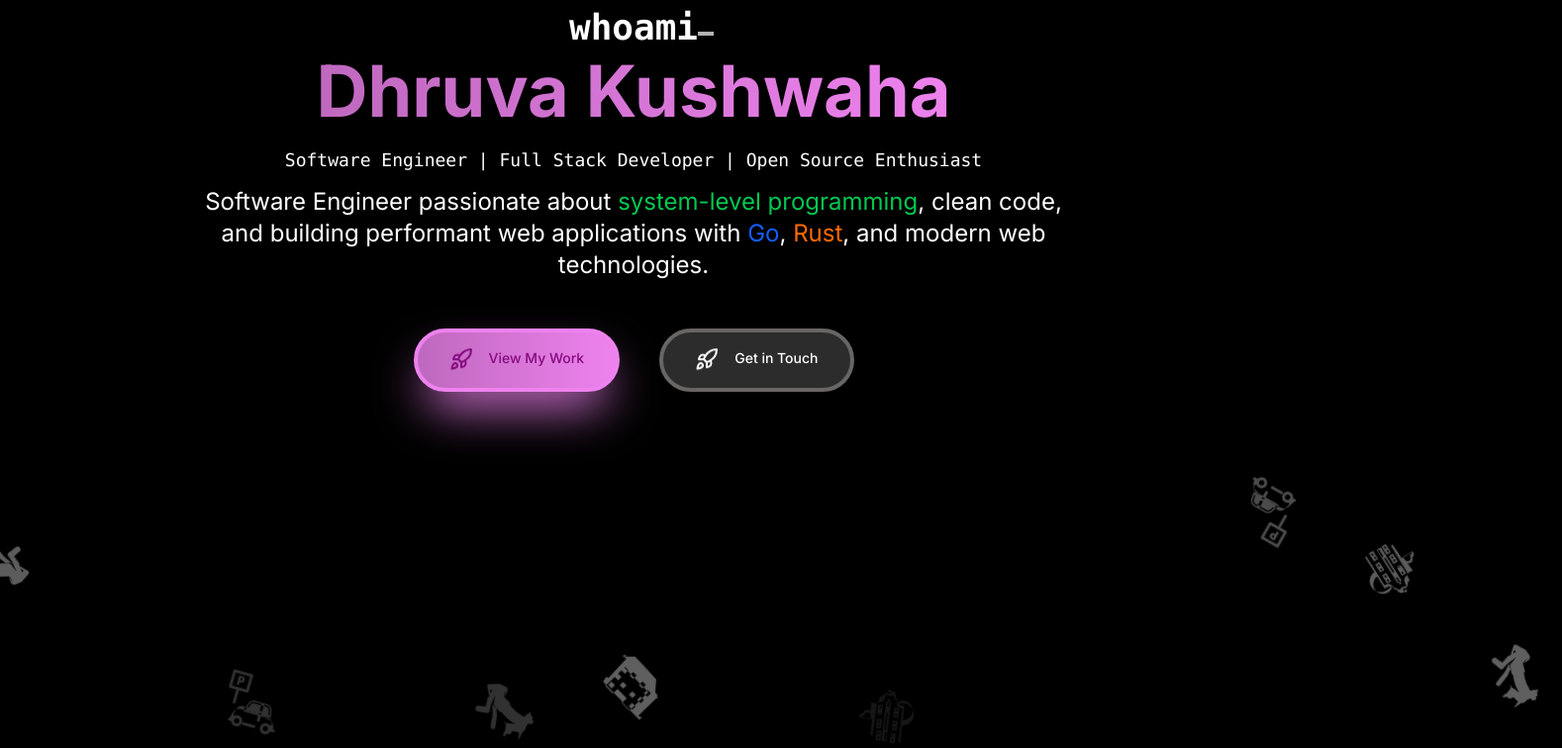
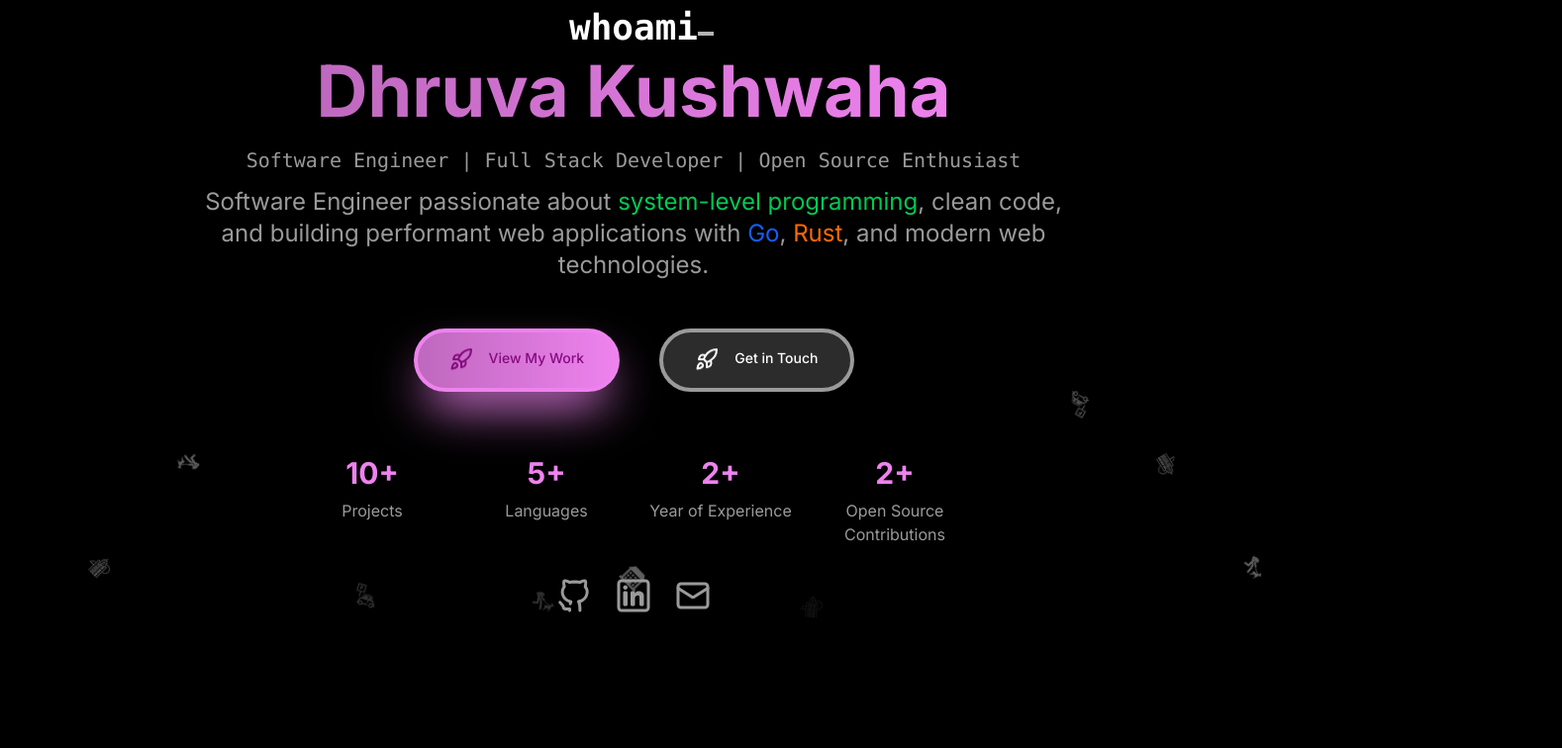
Before and after one commit to Dhruva430/portfolio, a Next.js app: page / in a window 1280 px wide. Shown: the part 199-955 px from the top of the page at 99% size, 1578 px wide, since content can reach past the window. After the commit the page ends 875 px from the top, so only its background shows below. Built offline with nearby package versions, Linux system fonts and the light colour scheme.

Commit message:
fix: background animation

```diff
--- a/app/globals.css
+++ b/app/globals.css
@@ -27,11 +27,12 @@
   --primary: rgb(255, 166, 0);
   --primary-foreground: white;
   --foreground: #ffffff;
-  --muted-foreground: #ffffff;
+  --muted-foreground: #9a9a9a;
+  --text-foreground: #ffffff;
   --secondary: rgb(49, 49, 49);
   --background: #000000;
-  --muted-background: #000000;
-  --border: #686565;
+  --muted-background: #a39898;
+  --border: #9a9a9a;
 }
 
 /* Keyframe animations */
--- a/app/page.tsx
+++ b/app/page.tsx
@@ -1,6 +1,6 @@
 "use client";
 import Link from "next/link";
-import { Rocket } from "lucide-react";
+import { Mail, Rocket } from "lucide-react";
 import { gsap } from "gsap";
 import { MorphSVGPlugin } from "gsap/MorphSVGPlugin";
 import { useEffect } from "react";
@@ -25,6 +25,9 @@ import Pizza from "@/components/morph/morph4/pizza";
 import Dinner from "@/components/morph/morph4/dinner";
 import Burger from "@/components/morph/morph4/burger";
 
+import Linkedin from "@/assets/linkedin.svg";
+import Github from "@/assets/github.svg";
+
 export default function Home() {
   useEffect(() => {
     gsap.registerPlugin(MorphSVGPlugin);
@@ -37,14 +40,15 @@ export default function Home() {
     ]);
 
     const wait = (ms: number) => new Promise((res) => setTimeout(res, ms));
-    const DURATION = 4000;
+    const DURATION = 3000;
 
-    (async function loop() {
+    async function loop() {
       await wait(DURATION);
+      console.log("Starting morphing loop");
 
-      while (true) {
       // 1 → 2
       morphs.forEach(([from, to]) => {
+        console.log(from, to);
         gsap.to(from, {
           morphSVG: { shape: to, shapeIndex: 0 },
           duration: 2,
@@ -52,7 +56,6 @@ export default function Home() {
           immediateRender: false,
         });
       });
-        await wait(DURATION);
 
       // 2 → 3
       morphs.forEach(([_, from, to]) => {
@@ -63,7 +66,6 @@ export default function Home() {
           immediateRender: false,
         });
       });
-        await wait(DURATION);
 
       // 3 → 4
       morphs.forEach(([, , from, to]) => {
@@ -74,7 +76,6 @@ export default function Home() {
           immediateRender: false,
         });
       });
-        await wait(DURATION);
 
       // 4 → 1
       morphs.forEach(([to, , , from]) => {
@@ -85,13 +86,14 @@ export default function Home() {
           immediateRender: false,
         });
       });
-        await wait(DURATION);
+      requestAnimationFrame(loop);
     }
-    })();
+    requestAnimationFrame(loop);
   }, []);
 
   return (
-    <div className="max-w-7xl mx-auto flex items-center flex-col select-none">
+    <div className="relative overflow-hidden select-none ">
+      <div className="max-w-7xl mx-auto flex  items-center flex-col ">
         <div className="flex items-end relative mt-30">
           <h2 className="text-4xl font-mono font-bold">whoami</h2>
           <span className="h-1 w-4 animate-blink absolute bg-foreground right-0 top-6 translate-x-full"></span>
@@ -100,19 +102,19 @@ export default function Home() {
         <h1 className="text-7xl font-bold text-gradient-primary p-2 text-primary ">
           Dhruva Kushwaha
         </h1>
-      <p className="text-muted-foreground text-lg font-mono my-3">
+        <p className="text-muted-foreground text-xl font-mono my-3">
           Software Engineer | Full Stack Developer | Open Source Enthusiast
         </p>
         <p className="text-2xl max-w-4xl text-center text-muted-foreground mb-12">
           Software Engineer passionate about{" "}
-        <span className="text-green-500">system-level programming</span>, clean
-        code, and building performant web applications with
+          <span className="text-green-500">system-level programming</span>,
+          clean code, and building performant web applications with
           <span className="text-blue-600"> Go</span>,
           <span className="text-orange-500"> Rust</span>, and modern web
           technologies.
         </p>
 
-      <div className="flex gap-10 items-center">
+        <div className="flex gap-10 items-center mb-16">
           <Link
             href={"/projects"}
             className="text-primary-foreground text-gradiant-primary text-sm flex justify-center border-4 border-primary gap-4 px-8 py-4 rounded-full font-medium shadow-2xl shadow-primary hover:scale-105 transition-transform delay cursor-none bg-gradient-to-r from-primary/80 to-primary"
@@ -128,8 +130,28 @@ export default function Home() {
             <span className="text-secondary-foreground">Get in Touch</span>
           </Link>
         </div>
-
-      <div className="flex gap-17 ">
+        <div className="grid grid-cols-2 md:grid-cols-4 gap-8 max-w-2xl mx-auto mb-4">
+          {[
+            { value: "10+", label: "Projects" },
+            { value: "5+", label: "Languages" },
+            { value: "2+", label: "Year of Experience" },
+            { value: "2+", label: "Open Source Contributions" },
+          ].map((item) => (
+            <div className="text-center" key={item.label}>
+              <div className="text-3xl font-bold text-primary mb-2">
+                {item.value}
+              </div>
+              <div className="text-muted-foreground">{item.label}</div>
+            </div>
+          ))}
+        </div>
+        <div className="flex gap-6 mb-10 p-4">
+          <Github className="text-muted-foreground size-9 hover:text-primary " />
+          <Linkedin className="text-muted-foreground size-9 hover:text-primary" />
+          <Mail className="text-muted-foreground size-9 hover:text-primary  " />
+        </div>
+      </div>
+      <div className="flex gap-17 absolute h-screen w-screen left-0 right-0 bottom-0 top-100 -z-50">
         {Array.from({ length: 15 }).map((_, i) => {
           const index = i + 1;
           const Component1 = [Circle, Triangle, Square, Hexagon][i % 4];
```
Also changed, not shown: assets/github.svg (added), assets/linkedin.svg (added). Lines whose indentation alone changed are shown as unchanged.
